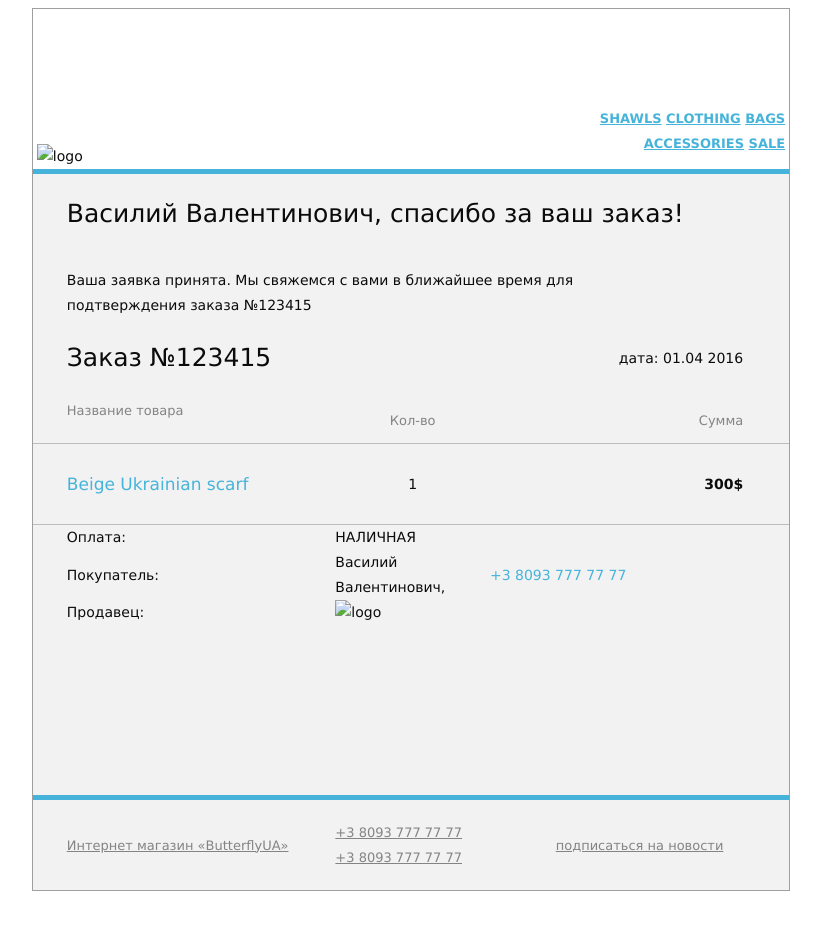
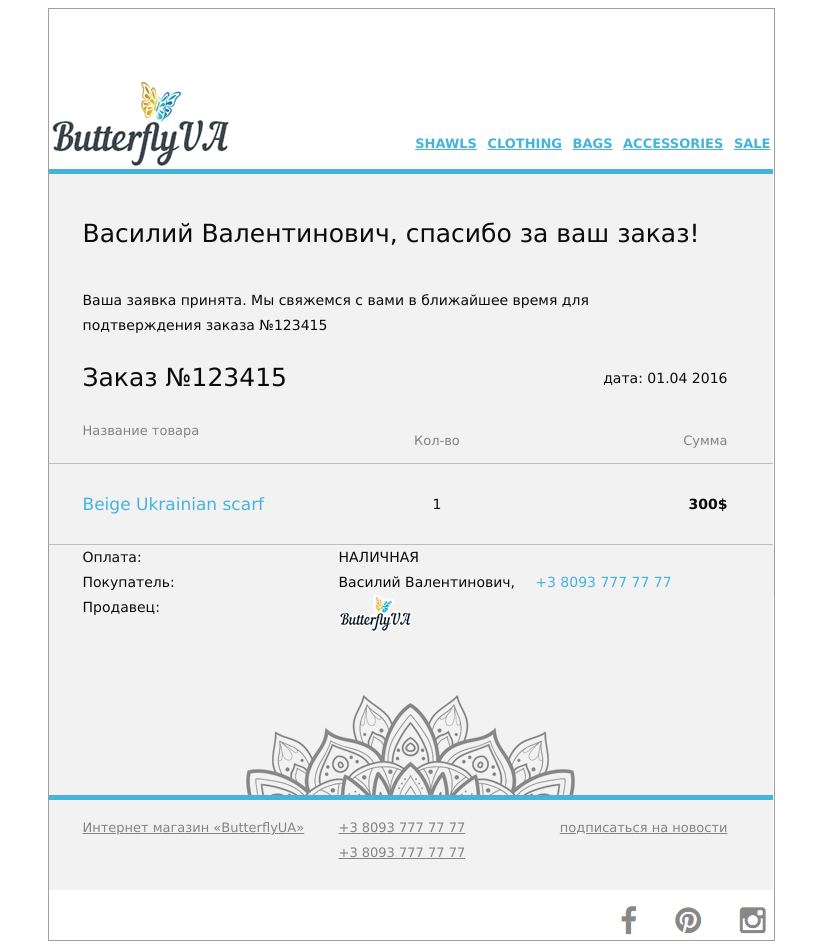
Before and after one commit to Tory777/HomeWork, a plain HTML site: page Lesson1/index.html in a window 1280 px wide. Shown: the whole page, without its empty margins (229-1050 px from the left). Before the commit the page ends 899 px from the top, so only its background shows below. Drawn offline with Linux system fonts and the light colour scheme; files that its build step writes are made by us from their sources.

Commit message:
Update index.html

```diff
--- a/Lesson1/index.html
+++ b/Lesson1/index.html
@@ -5,43 +5,46 @@
 <head>
 	<meta http-equiv="Content-Type" content="text/html"; charset="utf8" >
 	<title>Email letter</title>
-	<link rel="stylesheet" href="css/index.css">
+	<style>
+	    table tr:not(:first-child){
+
+		background-color: #F2F2F2;
+	}
+	</style>
+
 </head>
 
 <body>
-	<div width="100%" align="center";>
 
-	<table class="t" cellpadding="0" cellspacing="0" style= "background-color:#F2F2F2; border:2px solid #D8D8D8; color: #0b0b0b;
+	<div width="100%" align="center" style="background-color:white;">
+
+	<table cellpadding="0" cellspacing="0" style= "border:2px solid #D8D8D8; color: #0b0b0b;
 	font-family: Verdana; font-size: 14px; font-weight: 400; line-height: 25px; border: 0.5px solid #A09F9F; line-height: 25px;
-	margin:auto; padding:0;    -webkit-text-size-adjust:none;" width="60%" align="center">
-	<center style="max-width:727px; margin:auto;">
-
+	margin:auto; margin-left: 30px; margin-right:30px;   -webkit-text-size-adjust:none; "width="727px" align="center">
 
 	<tr style="height:160px; background-color:white; border-top: 5px solid #46b4da;">
-		<td colspan="2" valign="bottom"><img src="images/logo-top.jpg" alt="logo" align="left"  border="0" style="display:block; padding-left: 4px;"></td>
-		<td valign="bottom" style="padding-right: 4px; font-weight: bold;">
-			<ul style="text-align: right; font-size:13px; ">
-				<a style="color:#46b4da" href="#">SHAWLS</a>
-				<a style="color:#46b4da" href="#">CLOTHING</a>
-				<a style="color:#46b4da" href="#">BAGS</a>
-				<a style="color:#46b4da" href="#">ACCESSORIES</a>
-				<a style="color:#46b4da" href="#">SALE</a>
+		<td valign="bottom"><img src="logo-top.jpg" alt="logo" align="left"  border="0" style="display:block; padding-right: 4px;"></td>
+		<td colspan="2" valign="bottom" style="font-weight: bold;">
+			<ul style="text-align: right; font-size:13px">
+				<a style="color:#46b4da; margin: 3px" href="#">SHAWLS</a>
+				<a style="color:#46b4da; margin: 3px" href="#">CLOTHING</a>
+				<a style="color:#46b4da; margin: 3px" href="#">BAGS</a>
+				<a style="color:#46b4da; margin: 3px" href="#">ACCESSORIES</a>
+				<a style="color:#46b4da; margin: 3px" href="#">SALE</a>
 			</ul>
 		</td>
 	</tr>
 
 	<tr>
-		<td colspan="3" style="line-height:; border-top: 5px solid #46b4da; padding-left: 34px; padding-right: 46px;">
-		<span class="main_text">Василий  Валентинович, спасибо за ваш заказ!</span>
+		<td colspan="3" style="padding-top: 20px; border-top: 5px solid #46b4da; padding-left: 34px; padding-right: 46px;">
+		<span class="main_text" style ="font-size: 25px; font-weight: 400; line-height:80px;">Василий  Валентинович, спасибо за ваш заказ!</span>
 		<p style="line-height:25px;">Ваша заявка принята. Мы свяжемся с вами в ближайшее время для <br>подтверждения заказа №123415</p>
-
 	</tr>
 
 	<tr>
-		<td class="main_text" style="padding-left: 34px;">Заказ №123415</td>
+		<td class="main_text" style="padding-left: 34px; font-size: 25px; font-weight: 400; line-height:80px;">Заказ №123415</td>
 		<td></td>
 		<td style="text-align:right; padding-right: 46px;"> дата: 01.04 2016</td>
-
 	</tr>
 
 	<tr style="color: #858383; font-size: 13px; text-align: center;">
@@ -54,42 +57,52 @@
 
 	<tr style="border-top: 1px solid #BDBDBD; border-bottom: 1px solid #BDBDBD">
 		<td style="color:#46b4da; border-top: 1px solid #BDBDBD; border-bottom: 1px solid #BDBDBD; padding-left: 34px; margin: 10px 0 10px 0; font-size: 17px;
-font-weight: 400; line-height: 80px;">Beige Ukrainian scarf</td>
+		font-weight: 400; line-height: 80px;">Beige Ukrainian scarf</td>
 		<td style="text-align:center; border-top: 1px solid #BDBDBD; border-bottom: 1px solid #BDBDBD">1</td>
 		<td style="text-align:right; border-top: 1px solid #BDBDBD; border-bottom: 1px solid #BDBDBD; padding-right: 46px; font-weight: bold;">300$</td>
 	</tr>
-	<tr>
-		<td style="padding-left: 34px; width:70px">Оплата:</td>
-		<td>НАЛИЧНАЯ</td>
+	<tr style="width:80px">
+		<td style="padding-left: 34px;">Оплата:</td>
+		<td style="text-align: left;">НАЛИЧНАЯ</td>
 		<td></td>
 		<td></td>
 	</tr>
-	<tr>
-		<td style="padding-left: 34px; width:15%">Покупатель:</td>
+	<tr style="width:80px">
+		<td style="padding-left: 34px;">Покупатель:</td>
 		<td>Василий Валентинович,</td>
 		<td style="color:#46b4da">+3 8093 777 77 77</td>
 		<td></td>
 	</tr>
 
-	<tr style="height: 100px;text-align: top">
-		<td valign="top" style="padding-left: 34px">Продавец:</td>
+	<tr style="height:100px; text-align: top; width:80px">
+		<td valign="top" style="padding-left: 34px;">Продавец:</td>
 
-
-		<td valign="top"><img id="logo" src="images/logo_2.jpg" alt="logo"></td>
+		<td valign="top" colspan="2"><img id="logo" src="logo_2.jpg" alt="logo"></td>
 
 	</tr>
 
 	<tr >
-		<td class="bg" style="height: 100px; border-bottom: 5px solid #46b4da;" colspan="3" style="background:url(images/bg.png)no-repeat;"></td>
+		<td class="bg" style="height: 100px; border-bottom: 5px solid #46b4da; text-align: center;" colspan="3" style="background:url(bg.png)no-repeat;">
+		<img src="bg.png" alt="">
+		</td>
 	</tr>
 
-	<tr class="footer" style="height: 90px;">
-		<td style="padding-left: 34px; width:70px; width:40%">Интернет магазин «ButterflyUA»</td>
-		<td style="text-align:left;">+3 8093 777 77 77<br>+3 8093 777 77 77</td>
-		<td style="text-align: center;">подписаться на новости</td>
+	<tr class="footer" style="height: 90px; color: #858383; font-size: 13px; font-weight: 400; line-height: 25px; text-decoration: underline; ">
+		<td valign="top" style="text-align: left; padding-left: 34px; padding-top: 15px; width:70px; width:40%">Интернет магазин «ButterflyUA»</td>
+		<td valign="top" style="text-align: left; padding-top: 15px;">+3 8093 777 77 77<br>+3 8093 777 77 77</td>
+		<td valign="top" style="text-align: right; padding-top: 15px; padding-right: 46px;">подписаться на новости</td>
 	</tr>
-</center>
-</table>
-</div>
+
+	<tr style="height:50px; background-color:white;">
+		<td colspan="3" valign="bottom">
+		<img src="inst.jpg" alt="logo" align="right"  border="0" style="display:block; padding-left: 20px;">
+		<img src="pin.jpg" alt="logo" align="right"  border="0" style="display:block; padding-left: 20px;">
+		<img src="fb.jpg" alt="logo" align="right"  border="0" style="display:block; padding-left: 20px;">
+		</td>
+	</tr>
+
+	</table>
+	</div>
+
 </body>
 </html>
```
